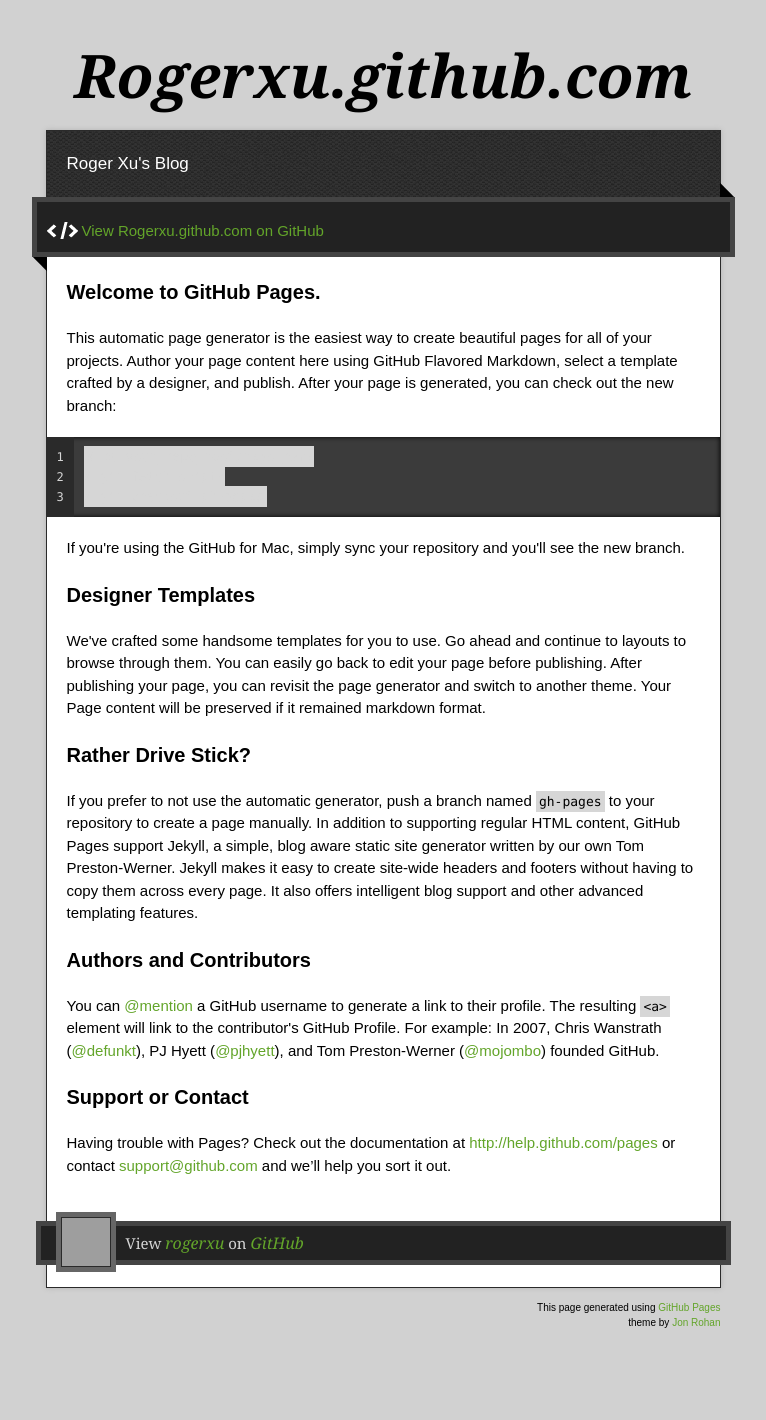
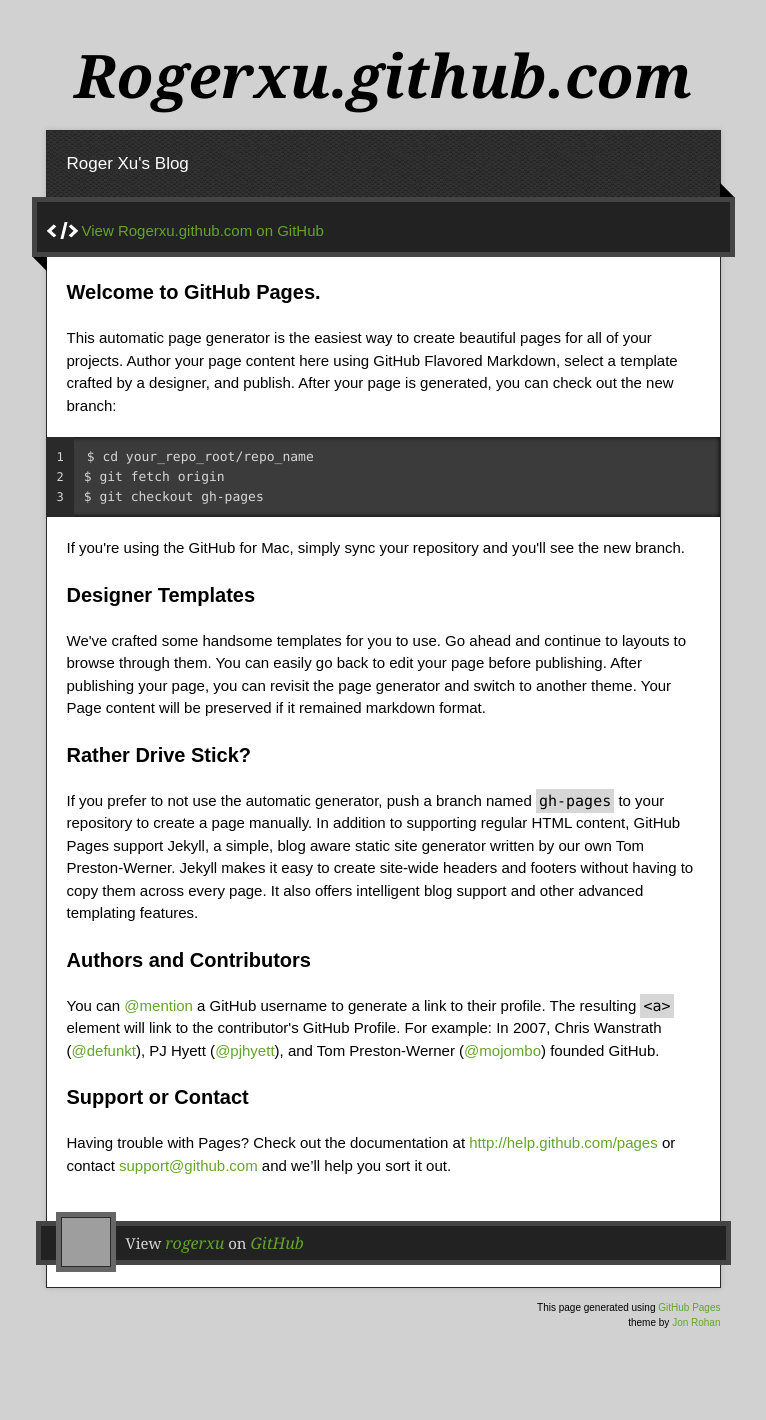
Before and after one commit to rogerxu/rogerxu.github.io, a Jekyll site: the page index-theme.html, which Jekyll copies as it is, in a window 1280 px wide. Shown: the whole page, without its empty margins (257-1023 px from the left). Built offline with Jekyll 4.4.1, drawn with Linux system fonts in a browser that asks for light colours; nearby versions of some CDN libraries; grey boxes are pictures that could not be loaded.

Commit message:
Fix code style.

```diff
--- a/stylesheets/common.css
+++ b/stylesheets/common.css
@@ -3,8 +3,12 @@
 */
 
 code {
-    font-family: "Monaco", "Lucida Console", monospace;
-    font-size: 13px;
+    font-family: "Monaco", "Consolas", "Lucida Console", monospace;
+    font-size: 1em;
     padding: 3px;
     background-color: #D6D6D6;
 }
+
+pre code {
+    background-color: transparent;
+}
```
Also changed, not shown: _posts/2012-09-28-vim.md (+8 -4 lines).
